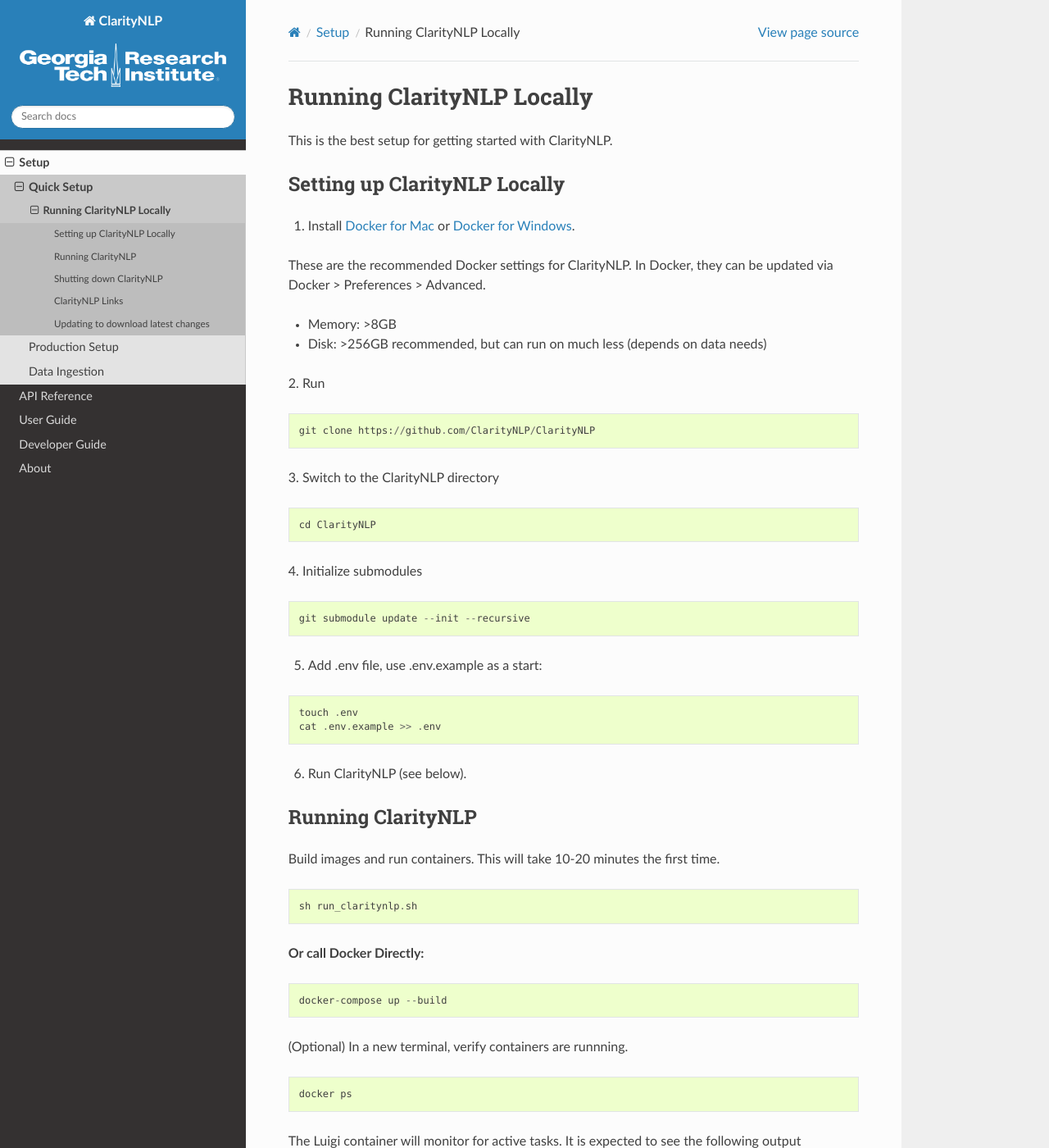
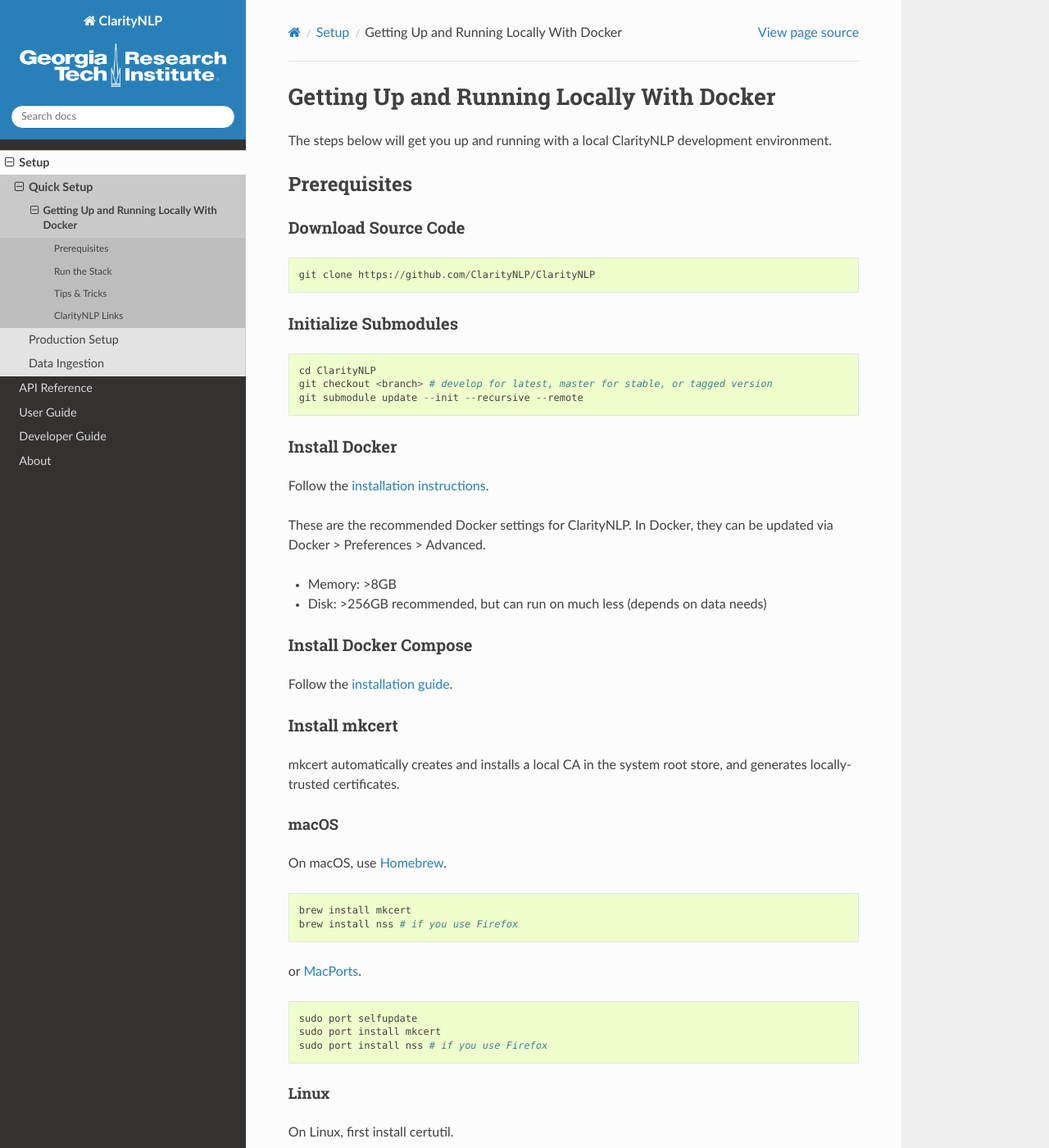
Before and after one commit to ClarityNLP/ClarityNLP, a Sphinx documentation site: the page built from docs/setup/local-docker.rst, in a window 1280 px wide and 1400 px high. Shown: the whole window at 82% size. Built offline with Sphinx 7.4.7 and the Read the Docs theme 2.0.0, drawn with Linux system fonts in a browser that asks for light colours; pages that are not in the unit, such as notebooks, are missing from menus; some of the changed text lies outside the part shown.

Commit message:
local-docker.rst for 0.1

```diff
--- a/docs/setup/local-docker.rst
+++ b/docs/setup/local-docker.rst
@@ -1,103 +1,127 @@
-Running ClarityNLP Locally
-==========================
+Getting Up and Running Locally With Docker
+==========================================
+The steps below will get you up and running with a local ClarityNLP development environment.
 
-This is the best setup for getting started with ClarityNLP.
+Prerequisites
+-------------
 
+Download Source Code
+~~~~~~~~~~~~~~~~~~~~
+::
 
+  git clone https://github.com/ClarityNLP/ClarityNLP
 
-Setting up ClarityNLP Locally
------------------------------
+Initialize Submodules
+~~~~~~~~~~~~~~~~~~~~~
+::
 
-1. Install `Docker for Mac <https://www.docker.com/docker-mac>`_ or `Docker for Windows <https://www.docker.com/docker-windows>`_.
+  cd ClarityNLP
+  git checkout <branch> # develop for latest, master for stable, or tagged version
+  git submodule update --init --recursive --remote
 
-These are the recommended Docker settings for ClarityNLP. In Docker, they can be updated via Docker > Preferences > Advanced.
+Install Docker
+~~~~~~~~~~~~~~
+
+| Follow the `installation instructions <https://docs.docker.com/install/#supported-platforms>`_.
+|
+| These are the recommended Docker settings for ClarityNLP. In Docker, they can be updated via Docker > Preferences > Advanced.
 
 * Memory: >8GB
 * Disk: >256GB recommended, but can run on much less (depends on data needs)
 
-2. Run
-::
+Install Docker Compose
+~~~~~~~~~~~~~~~~~~~~~~
+Follow the `installation guide <https://docs.docker.com/compose/install/>`_.
 
-    git clone https://github.com/ClarityNLP/ClarityNLP
+Install mkcert
+~~~~~~~~~~~~~~
+mkcert automatically creates and installs a local CA in the system root store, and generates locally-trusted certificates.
 
-3. Switch to the ClarityNLP directory
-::
+macOS
+"""""
 
-    cd ClarityNLP
+On macOS, use `Homebrew <https://brew.sh/>`_. ::
 
-4. Initialize submodules
-::
+  brew install mkcert
+  brew install nss # if you use Firefox
 
-    git submodule update --init --recursive
+or `MacPorts <https://www.macports.org/>`_. ::
 
-5. Add .env file, use .env.example as a start:
+  sudo port selfupdate
+  sudo port install mkcert
+  sudo port install nss # if you use Firefox
+
+Linux
+"""""
+
+On Linux, first install certutil. ::
+
+  sudo apt install libnss3-tools
+      -or-
+  sudo yum install nss-tools
+      -or-
+  sudo pacman -S nss
+
+Then you can install using `Linuxbrew <https://docs.brew.sh/Homebrew-on-Linux>`_ ::
+
+  brew install mkcert
+
+Windows
+"""""""
+
+On Windows, use Chocolatey ::
+
+  choco install mkcert
+
+or use Scoop ::
+
+  scoop bucket add extras
+  scoop install mkcert
+
+Generate Development Certificates
+~~~~~~~~~~~~~~~~~~~~~~~~~~~~~~~~~
+First, create local CA: ::
+
+  mkcert -install
+
+Run the following command at the root of the ClarityNLP project: ::
+
+  mkcert -cert-file certs/claritynlp.dev.crt -key-file certs/claritynlp.dev.key claritynlp.dev "*.claritynlp.dev"
+
+Run the Stack
+-------------
+
+The first time running it will take some time to build the Docker images, but subsequent runs will occur quickly.
+Open a terminal at the project root and run the following for local development: ::
+
+  make start-clarity
+
+| The stack is running in the foreground, and can be stopped via CMD+C (Mac/Linux) or Ctrl+C (Windows).
+|
+| In order to remove the containers and any networks that were created:
 
 ::
 
-    touch .env
-    cat .env.example >> .env
+  make stop-clarity
 
-6. Run ClarityNLP (see below).
+Tips & Tricks
+-------------
 
+In order to verify containers are running: ::
 
-Running ClarityNLP
-------------------
-Build images and run containers. This will take 10-20 minutes the first time.
-::
+  docker ps
 
-    sh run_claritynlp.sh
+The Luigi container will monitor for active tasks. It is expected to see the following output throughout the logs. ::
 
-**Or call Docker Directly:**
-
-::
-
-    docker-compose up --build
-
-(Optional) In a new terminal, verify containers are runnning.
-::
-
-    docker ps
-
-The Luigi container will monitor for active tasks. It is expected to see the following output throughout the logs.
-::
-
-    LUIGI_SCHEDULER   | 2018-10-16 19:46:19,149 luigi.scheduler INFO     Starting pruning of task graph
-    LUIGI_SCHEDULER   | 2018-10-16 19:46:19,149 luigi.scheduler INFO     Done pruning task graph
-
-
-Shutting down ClarityNLP
-------------------------
-CMD+C (Mac) or Ctrl+C (Windows) from the window where ClarityNLP was started or you can run the following to
-forcefully kill the containers.
-
-::
-
-    sh stop_all_docker_containers.sh
-
+  LUIGI_SCHEDULER   | 2018-10-16 19:46:19,149 luigi.scheduler INFO     Starting pruning of task graph
+  LUIGI_SCHEDULER   | 2018-10-16 19:46:19,149 luigi.scheduler INFO     Done pruning task graph
 
 
 ClarityNLP Links
 ----------------
-* `ClarityNLP API <http://localhost:5000>`_
-* `ClarityNLP Solr <http://localhost:8983>`_
-* `ClarityNLP Luigi <http://localhost:8082>`_
-* `Report Type Mapper Docs <http://localhost:3000/>`_
-* `Report Type Mapper Client <http://localhost:8000>`_
-* `Ingest Client <http://localhost:8500/>`_
-* `Results Client <http://localhost:8201/>`_
-
-* ClarityNLP Postgres `jdbc:postgresql://localhost:5433/clarity`
-* ClaritNLP Mongo `localhost:27017`
-* Ingest Mongo `localhost:27020`
-
-
-
-
-Updating to download latest changes
------------------------------------
-From the command line, run:
-
-::
-
-    git pull
-    git submodule update --recursive
+* ClarityNLP Dashboard --> https://dashboard.claritynlp.dev
+* ClarityNLP API --> https://api.claritynlp.dev
+* ClarityNLP Solr --> https://solr.claritynlp.dev
+* ClarityNLP Luigi --> https://luigi.claritynlp.dev
+* Clarity Ingest --> https://ingest.claritynlp.dev
+* Clarity Results --> https://viewer.claritynlp.dev
```
